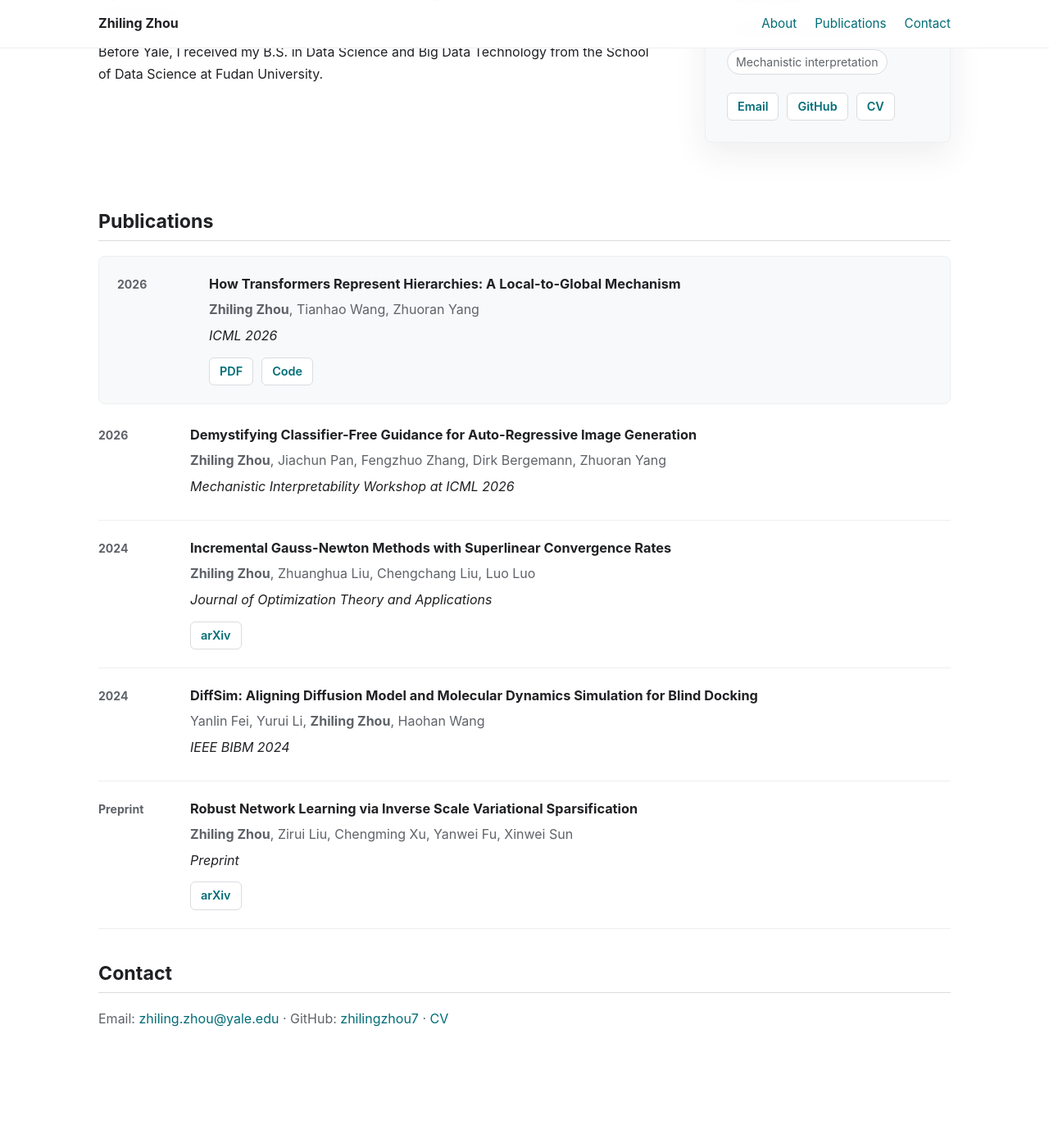
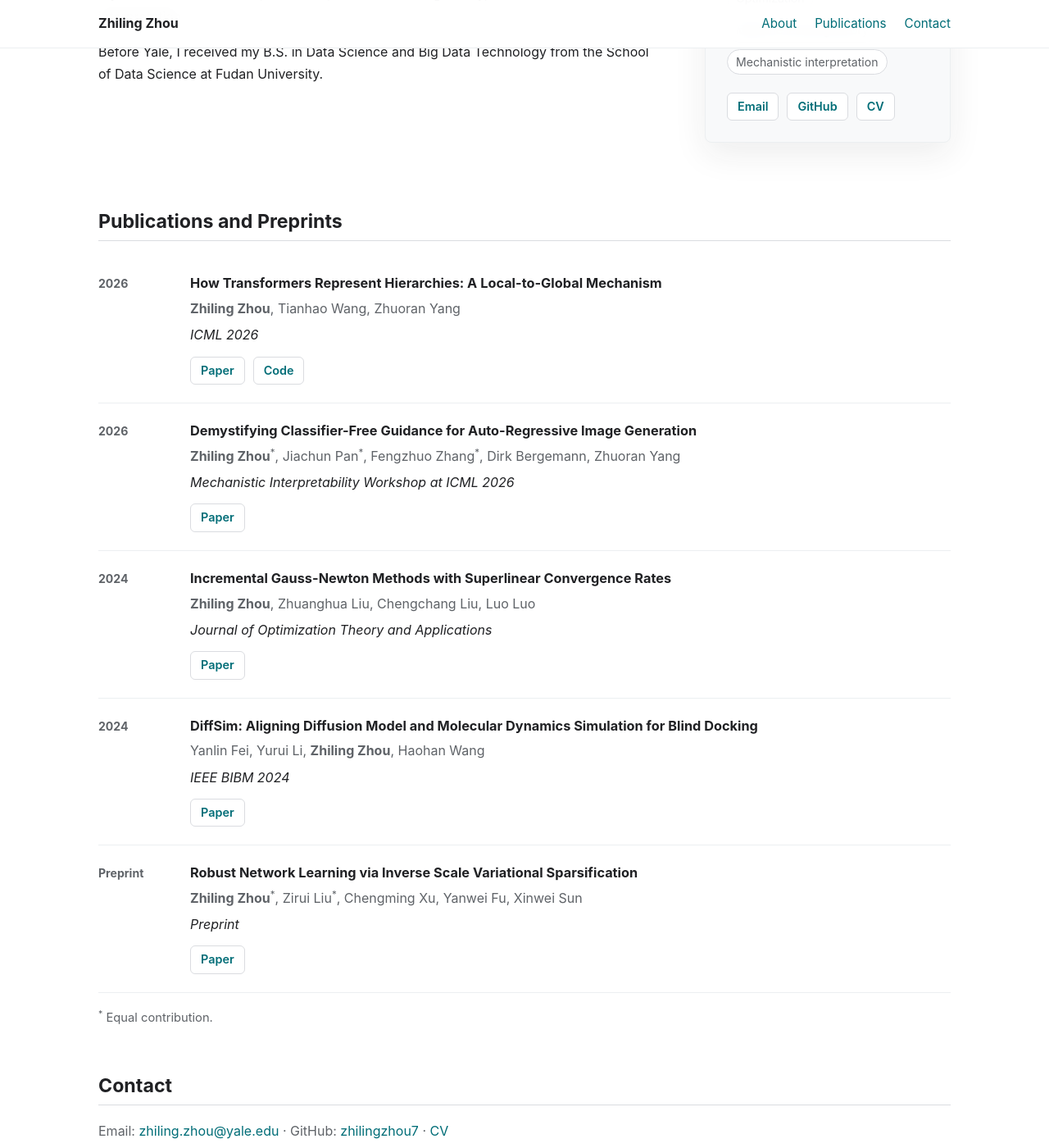
Before and after one commit to zhilingzhou7/zhilingzhou7.github.io, a Jekyll site: the page built from index.md, in a window 1280 px wide and 1400 px high, scrolled down 365 px. Shown: the whole window at 82% size. Built offline with Jekyll 4.4.1, drawn with Linux system fonts in a browser that asks for light colours; before the commit the page ends 1721 px from its top, so only the background shows below that.

Commit message:
Update academic homepage publications

```diff
--- a/assets/css/style.css
+++ b/assets/css/style.css
@@ -224,14 +224,6 @@ strong {
   border-bottom: 1px solid var(--soft-border);
 }
 
-.publication.featured {
-  margin: 0 0 4px;
-  border: 1px solid var(--soft-border);
-  border-radius: 8px;
-  background: var(--surface);
-  padding: 22px;
-}
-
 .pub-year {
   color: var(--muted);
   font-size: 0.88rem;
@@ -254,6 +246,17 @@ strong {
 
 .pub-links {
   margin-top: 12px;
+}
+
+.publication-note {
+  margin-top: 18px;
+  color: var(--muted);
+  font-size: 0.92rem;
+}
+
+sup {
+  font-size: 0.72em;
+  line-height: 0;
 }
 
 .contact-section p {
@@ -285,15 +288,10 @@ strong {
     padding: 22px;
   }
 
-  .publication,
-  .publication.featured {
+  .publication {
     grid-template-columns: 1fr;
     gap: 8px;
     padding: 20px 0;
-  }
-
-  .publication.featured {
-    padding: 20px;
   }
 }
 
--- a/index.md
+++ b/index.md
@@ -37,17 +37,17 @@ title: Home
 
 <section class="section" id="publications">
   <div class="section-heading">
-    <h2>Publications</h2>
+    <h2>Publications and Preprints</h2>
   </div>
 
-  <article class="publication featured">
+  <article class="publication">
     <div class="pub-year">2026</div>
     <div class="pub-body">
       <h3>How Transformers Represent Hierarchies: A Local-to-Global Mechanism</h3>
       <p class="authors"><strong>Zhiling Zhou</strong>, Tianhao Wang, Zhuoran Yang</p>
       <p class="venue">ICML 2026</p>
       <div class="pub-links">
-        <a href="papers/ICML_camera_ready_cfg.pdf">PDF</a>
+        <a href="papers/ICML_camera_ready_cfg.pdf">Paper</a>
         <a href="https://github.com/zhilingzhou7/transformer-cfg-mechinterp">Code</a>
       </div>
     </div>
@@ -57,8 +57,11 @@ title: Home
     <div class="pub-year">2026</div>
     <div class="pub-body">
       <h3>Demystifying Classifier-Free Guidance for Auto-Regressive Image Generation</h3>
-      <p class="authors"><strong>Zhiling Zhou</strong>, Jiachun Pan, Fengzhuo Zhang, Dirk Bergemann, Zhuoran Yang</p>
+      <p class="authors"><strong>Zhiling Zhou</strong><sup>*</sup>, Jiachun Pan<sup>*</sup>, Fengzhuo Zhang<sup>*</sup>, Dirk Bergemann, Zhuoran Yang</p>
       <p class="venue">Mechanistic Interpretability Workshop at ICML 2026</p>
+      <div class="pub-links">
+        <a href="https://openreview.net/pdf?id=9foLw2vZa0">Paper</a>
+      </div>
     </div>
   </article>
 
@@ -69,7 +72,7 @@ title: Home
       <p class="authors"><strong>Zhiling Zhou</strong>, Zhuanghua Liu, Chengchang Liu, Luo Luo</p>
       <p class="venue">Journal of Optimization Theory and Applications</p>
       <div class="pub-links">
-        <a href="https://arxiv.org/abs/2407.03195">arXiv</a>
+        <a href="https://link.springer.com/article/10.1007/s10957-026-02990-8">Paper</a>
       </div>
     </div>
   </article>
@@ -80,6 +83,9 @@ title: Home
       <h3>DiffSim: Aligning Diffusion Model and Molecular Dynamics Simulation for Blind Docking</h3>
       <p class="authors">Yanlin Fei, Yurui Li, <strong>Zhiling Zhou</strong>, Haohan Wang</p>
       <p class="venue">IEEE BIBM 2024</p>
+      <div class="pub-links">
+        <a href="https://ieeexplore.ieee.org/document/10822415">Paper</a>
+      </div>
     </div>
   </article>
 
@@ -87,13 +93,15 @@ title: Home
     <div class="pub-year">Preprint</div>
     <div class="pub-body">
       <h3>Robust Network Learning via Inverse Scale Variational Sparsification</h3>
-      <p class="authors"><strong>Zhiling Zhou</strong>, Zirui Liu, Chengming Xu, Yanwei Fu, Xinwei Sun</p>
+      <p class="authors"><strong>Zhiling Zhou</strong><sup>*</sup>, Zirui Liu<sup>*</sup>, Chengming Xu, Yanwei Fu, Xinwei Sun</p>
       <p class="venue">Preprint</p>
       <div class="pub-links">
-        <a href="https://arxiv.org/abs/2409.18419">arXiv</a>
+        <a href="https://arxiv.org/pdf/2409.18419">Paper</a>
       </div>
     </div>
   </article>
+
+  <p class="publication-note"><sup>*</sup> Equal contribution.</p>
 </section>
 
 <section class="section contact-section" id="contact">
```
